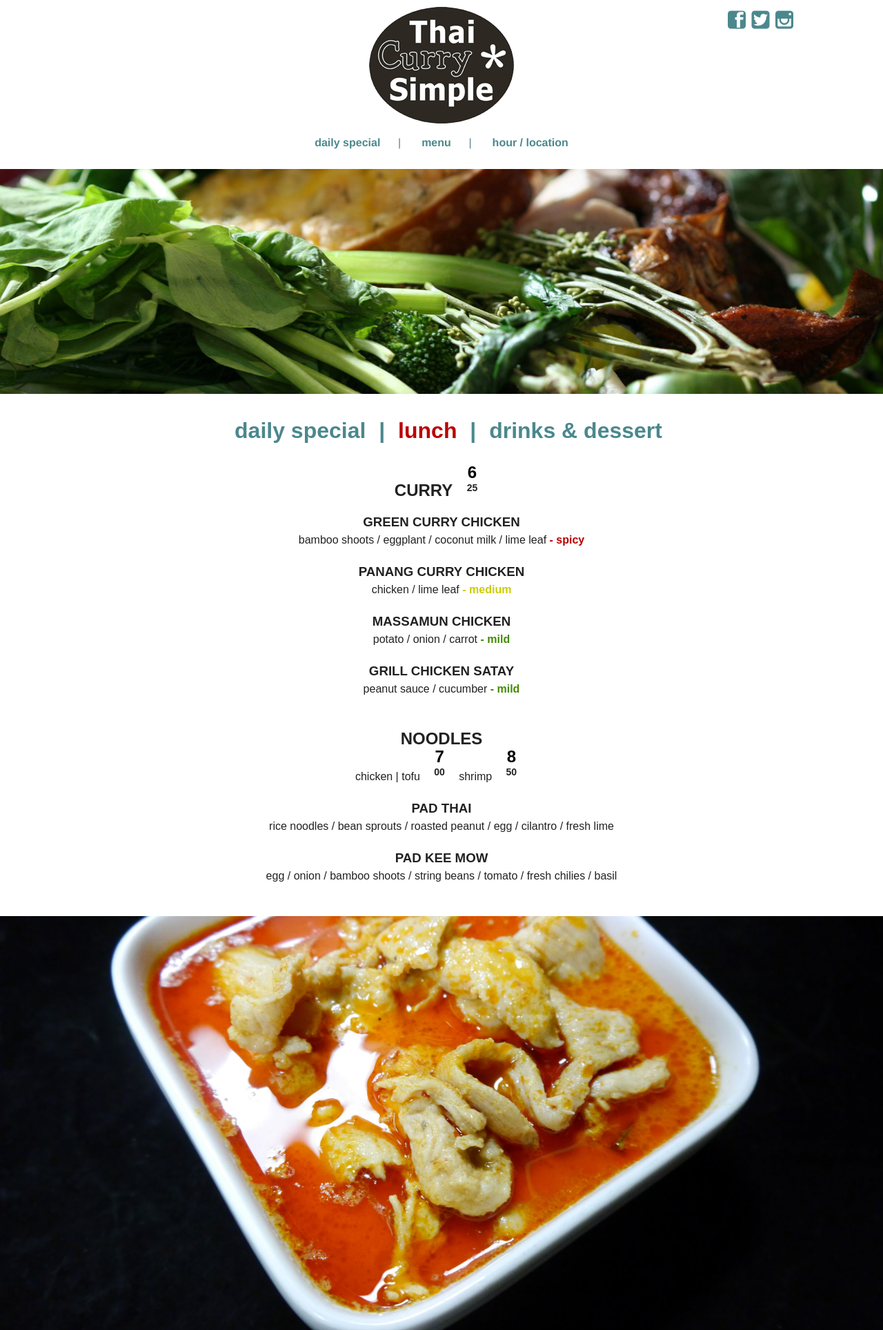
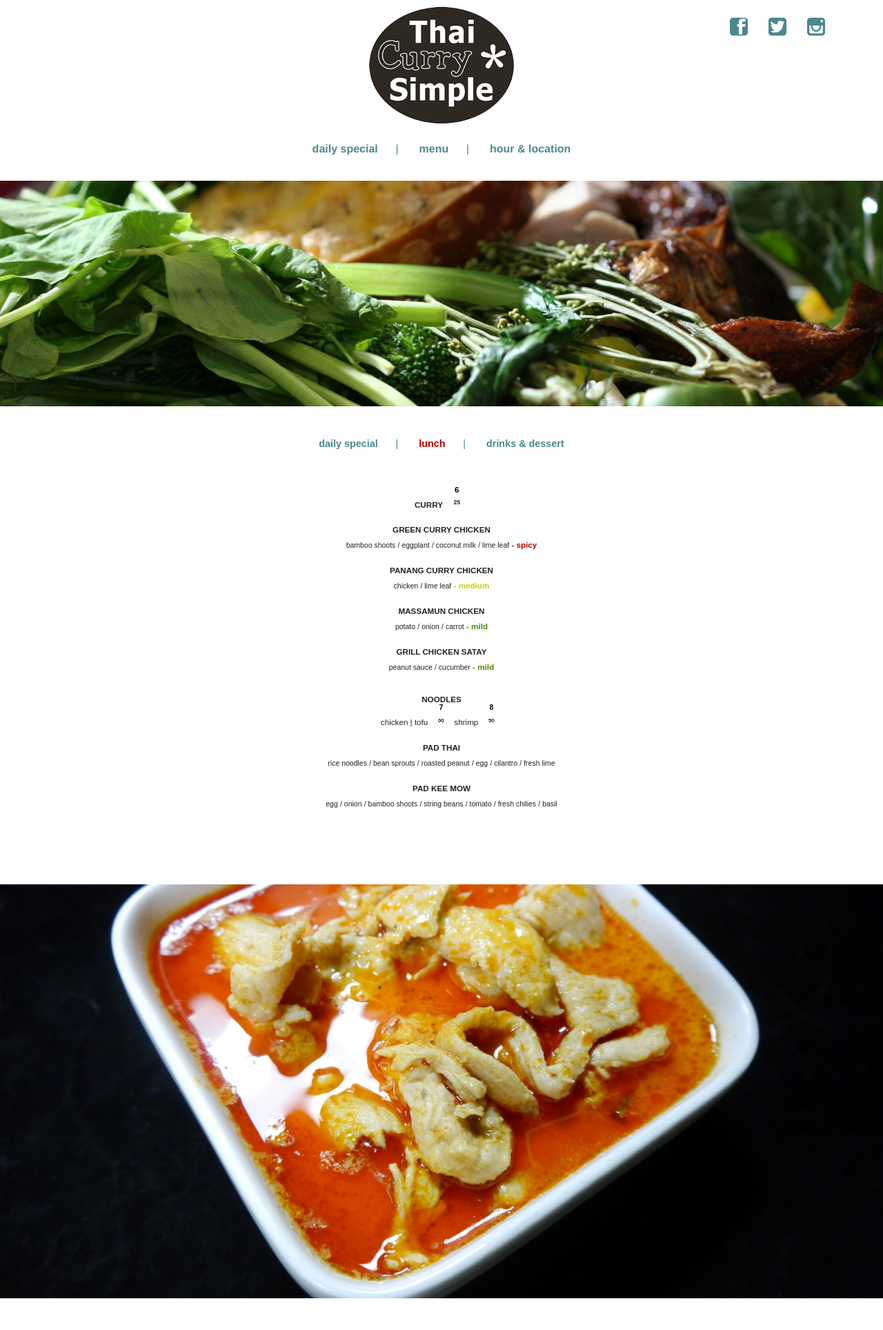
Before and after one commit to jacktandrew/thaicurrysimple, a PHP site: page / in a window 1280 px wide. Shown: the top 1928 px of the page at 69% size. Run offline with PHP 8.4, Linux system fonts and the light colour scheme.

Commit message:
refactor css

```diff
--- a/css/default.css
+++ b/css/default.css
@@ -2,47 +2,16 @@
    HTML5 Boilerplate styles - h5bp.com (generated via initializr.com)
    ========================================================================== */
 
-body {
-    font-size: 1em;
-    line-height: 1.4;
-    font: 16px/26px Helvetica, Helvetica Neue, Arial;
-}
-
+body { font-size: 1em; line-height: 1.4; font: 16px/22px Helvetica, Helvetica Neue, Arial; }
 html,button,input,select,textarea { color: #222; }
-
 ul { list-style-type: none; }
-
 img { vertical-align: middle; }
-
 textarea { resize: vertical; }
-
-fieldset, nav ul {
-    border: 0;
-    margin: 0;
-    padding: 0;
-}
-
-a {
-    text-decoration: none;
-    color: #4B888D;
-}
-
-::-moz-selection {
-    background: #b3d4fc;
-    text-shadow: none;
-}
-
-::selection {
-    background: #b3d4fc;
-    text-shadow: none;
-}
-
-.chromeframe {
-    margin: 0.2em 0;
-    background: #ccc;
-    color: #000;
-    padding: 0.2em 0;
-}
+fieldset, nav ul { border: 0; margin: 0; padding: 0; }
+a { text-decoration: none; color: #4B888D; }
+::-moz-selection { background: #b3d4fc; text-shadow: none; }
+::selection { background: #b3d4fc; text-shadow: none; }
+.chromeframe { margin: 0.2em 0; background: #ccc; color: #000; padding: 0.2em 0; }
 
 /* ==============
     MOBILE: Menu
@@ -55,7 +24,7 @@ a {
 nav a {
     display: inline-block;
     margin-bottom: 10px;
-    padding: 15px 0;
+    padding: 3%;
     text-align: center;
     font-weight: bold;
     color: #4B888D;
@@ -97,7 +66,7 @@ nav a:hover {
    ==================== */
 
     nav a {
-        padding: 15px 2%;
+        padding: 2%;
     }
 
     nav li:after {
--- a/css/main.css
+++ b/css/main.css
@@ -1,17 +1,18 @@
-.wrapper {
-    text-align: center;
-}
+.wrapper { text-align: center; }
 
 ul.social-icons {
     float: right;
-    margin-right: 10%;
+    margin: 2% 2% 0 0;
+    width: 20%;
 }
 
 ul.social-icons li {
     display: inline-block;
     font-size: 26px;
-    margin: 0 2px;
+    padding: 0 5%;
 }
+
+ul.social-icons li:after { content: ""; }
 
 h1.logo {
 	background: url("../img/logo_small.png");
@@ -35,6 +36,10 @@ section.bg img {
 	section.bg img {
 		margin-left: -30%;
 	}
+
+    .menus .toggle a {
+        display: block;
+    }
 }
 
 @media only screen and (max-width: 660px) {
@@ -43,21 +48,16 @@ section.bg img {
 	}
 
     ul.social-icons {
-        margin-right: 5%;
+        width: 10%;
     }
 
     ul.social-icons li {
         display: block;
-        margin: 10px 0;
+        padding: 5% 0;
     }
 
     .menu {
         padding: 10px 20px !important;
-    }
-
-    .menus .toggle a {
-        display: block;
-        margin: 30px 0;
     }
 
     .menus .toggle a:before {
@@ -77,7 +77,5 @@ section.bg img {
 	}
 }
 
-#location { margin: 0 0 20px 0; }
-#location p, .hours p {
-	margin: 2px 0;
-}
+.menus, #location { margin: 3em 0; }
+#location p, .hours p { margin: 2px 0; }
--- a/css/menu.css
+++ b/css/menu.css
@@ -1,42 +1,42 @@
-.menus * {
+.menus div, .menus li, .menus section, .menus h2, .menus h3, .menus h4, .menus h5, .menus p  {
     font-family: Arial;
     padding: 0;
     margin: 0;
+    font-size: 0.9em;
 }
 
 .menus section {
     display: inline-block;
     vertical-align: top;
-    padding: 25px 50px;
+    padding: 1% 2% 3%;
 }
 
-#daily_special { display: none; }
+#drinks_roti, #daily_special { display: none; }
 
-#daily_special > div {
+.scheduled > div {
     opacity: 0.5;
-    font-size: 0.75em;
+    font-size: 0.9em;
 }
 
 #daily_special .price,
-#daily_special > .active {
+#daily_special .scheduled .active {
     opacity: 1;
-    font-size: 1em;
 }
 
-#daily_special > .active {
+#daily_special .scheduled .active {
     display: inline-block;
     border: 5px solid #4B888D;
-    padding: 15px 55px 0;
+    padding: 15px 55px;
+    margin: 10px 0;
+    font-size: 1em;
 }
 
 .menus .mild { color: #458B00; }
 .menus .medium { color: #cccc00; }
 .menus .spicy { color: #BA0000; }
 
-.menus h1 { margin: 40px 0 20px;}
-
-.menus h2, .menus div {
-    margin: 0 0 20px 0;
+#lunch h3 {
+    margin: 1.2em 0 0;
 }
 
 .menus h2, .menus .price, .menus p {
@@ -51,9 +51,7 @@
     color: gray;
 }
 
-.menus p:before {
-    content: "/ ";
-}
+.toggle { margin: -30px 0 0; }
 
 .toggle a.active {
     color: #BA0000;
@@ -62,17 +60,11 @@
 .toggle a:before {
     content: "| ";
     color: #4B888D;
-    margin: -5px 10px;
 }
 
-
-.menus .drinks p:before {
-    content: "| ";
-}
-
-.menus strong:before {
-    content: "- ";
-}
+.menus p:before { content: "/ "; }
+.menus .drinks p:before { content: "| "; }
+.menus strong:before { content: "- "; }
 
 .toggle a:first-child:before,
 .menus .price strong:before,
@@ -86,21 +78,18 @@
 
 .menus .price strong {
     color: black;
-    font-size: 24px;
+/*    font-size: 24px;*/
 }
 
 .menus .price strong:before {
 /*    content: " $";*/
     font-weight: lighter;
-    font-size: 18px;
     vertical-align: top;
 }
 
 .menus .price sup   {
-    font-size: 14px;
     margin: -3px;
     font-weight: bold;
-/*    vertical-align: top;*/
 }
 
 .menus .price sup:before {
@@ -109,16 +98,7 @@
 }
 
 .menus .price sub {
-    font-size: 9px;
     margin-left: -18px;
-    display: none;
-}
-
-.menus .noodle_price {
-    margin-top: -10px;
-}
-
-#drinks_roti {
     display: none;
 }
 
@@ -126,18 +106,6 @@
     display: inline-block;
 }
 
-#drinks_roti p {
-    margin-right: 4px;
+#drinks_roti h4 {
+    margin: 0 0 1em;
 }
-
-#drinks_roti h4 {
-    margin: -10px 0 20px;
-}
-
-#drinks_roti h3 {
-    margin: 20px 0 0;
-}
-
-.drinks h2 {
-    margin: 0;
-}
--- a/index.html
+++ b/index.html
@@ -36,17 +36,19 @@
 
         <div class="header-container">
             <header class="wrapper clearfix">
+                <nav>
                     <ul class="social-icons">
                         <li><a href="https://www.facebook.com/pages/Thai-Curry-Simple/109877149095742" title="Share on Facebook" tooltip="Share on Facebook" alt="Share on Facebook" class="icon-facebook"></a></li>
                         <li><a href="https://twitter.com/ThaiCurrySimple" title="Tweet it" tooltip="Tweet it" alt="Tweet it" class="icon-twitter-2"></a></li>
                         <li><a href="http://instagram.com/thaicurrysimple" title="Follow on Instagram" tooltip="Follow on Instagram" alt="Follow on Instagram" class="icon-instagram"></a></li>
                     </ul>
+                </nav>
                 <h1 class="logo">Thai Curry Simple</h1>
                 <nav>
                     <ul>
                         <li><a href="#daily_special">daily special</a></li>
                         <li><a href="#lunch">menu</a></li>
-                        <li><a href="#location">hour / location</a></li>
+                        <li><a href="#location">hour &amp; location</a></li>
                     </ul>
                 </nav>
             </header>
@@ -60,11 +62,13 @@
                 </section>
 
                 <section class="menus">
-                    <h1 class="toggle">
-                        <a href="#daily_special">daily special</a>
-                        <a href="#lunch" class="active">lunch</a>
-                        <a href="#drinks_roti">drinks &amp; dessert</a>
-                    </h1>
+                    <nav>
+                        <ul class="toggle">
+                            <li><a href="#daily_special">daily special</a></li>
+                            <li><a href="#lunch" class="active">lunch</a></li>
+                            <li><a href="#drinks_roti">drinks &amp; dessert</a></li>
+                        </ul>
+                    </nav>
 
                     <section id="daily_special">
                         <h2>daily tofu curry</h2>
@@ -131,12 +135,13 @@
                             </div>
                         </div>
 
-                        <div class="random">
+                        <!-- <div class="random">
                             <div id="instafeed"></div>
-                        </div>
+                        </div> -->
                     </section>
 
                     <section id="lunch">
+                        <section class="curry">
                             <h2>curry</h2>
                             <div class="price">
                                 <strong>6</strong>
@@ -174,9 +179,8 @@
                                 <p>cucumber</p>
                                 <strong class="mild">mild</strong>
                             </div>
-
-                        <br/>
-
+                        </section>
+                        <section class="noodles">
                             <h2>noodles</h2>
                             <div class="noodle_price">
                                 <span>chicken | tofu</span>
@@ -216,6 +220,7 @@
                                 <p>fresh chilies</p>
                                 <p>basil</p>
                             </div>
+                        </section>
                     </section>
 
                     <section id="drinks_roti">
@@ -308,15 +313,16 @@
 
                 <section id="location">
                     <h2>Location</h2>
-                    <a href="https://www.google.com/maps?q=Thai+Curry+Simple,+5th+Avenue+South,+Seattle,+WA&sll=47.59890329999973,-122.32757092588454&sspn=0.0067201618494909295,0.016027033088138735&t=m&hq=Thai+Curry+Simple,&hnear=5th+Ave+S,+Seattle,+Washington+98104&z=16">
+                    <a target="_blank" href="https://www.google.com/maps?q=Thai+Curry+Simple,+5th+Avenue+South,+Seattle,+WA&sll=47.59890329999973,-122.32757092588454&sspn=0.0067201618494909295,0.016027033088138735&t=m&hq=Thai+Curry+Simple,&hnear=5th+Ave+S,+Seattle,+Washington+98104&z=16">
                         <p>406 5th Avenue South</p>
                         <p>(5th &amp; Jackson)</p>
                         <p>Seattle, WA. 98104</p>
                     </a>
+                    <br/>
                     <a href="tel: 206-327-4838">
                         <p>(206) 327-4838</p>
                     </a>
-
+                    <br/>
                     <h2>Hours</h2>
                     <p>Monday - Friday</p>
                     <p>11 am. - 3 pm.</p>
```
Lines whose indentation alone changed are shown as unchanged.
